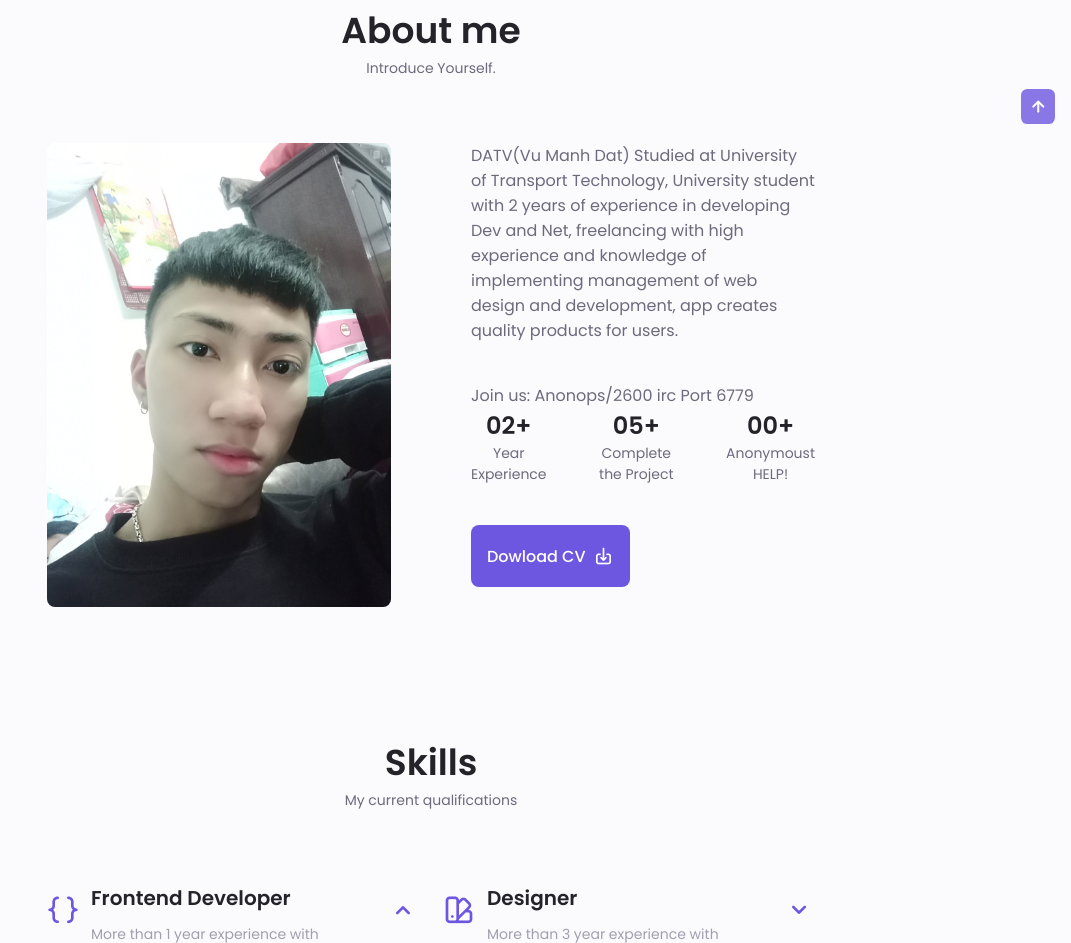
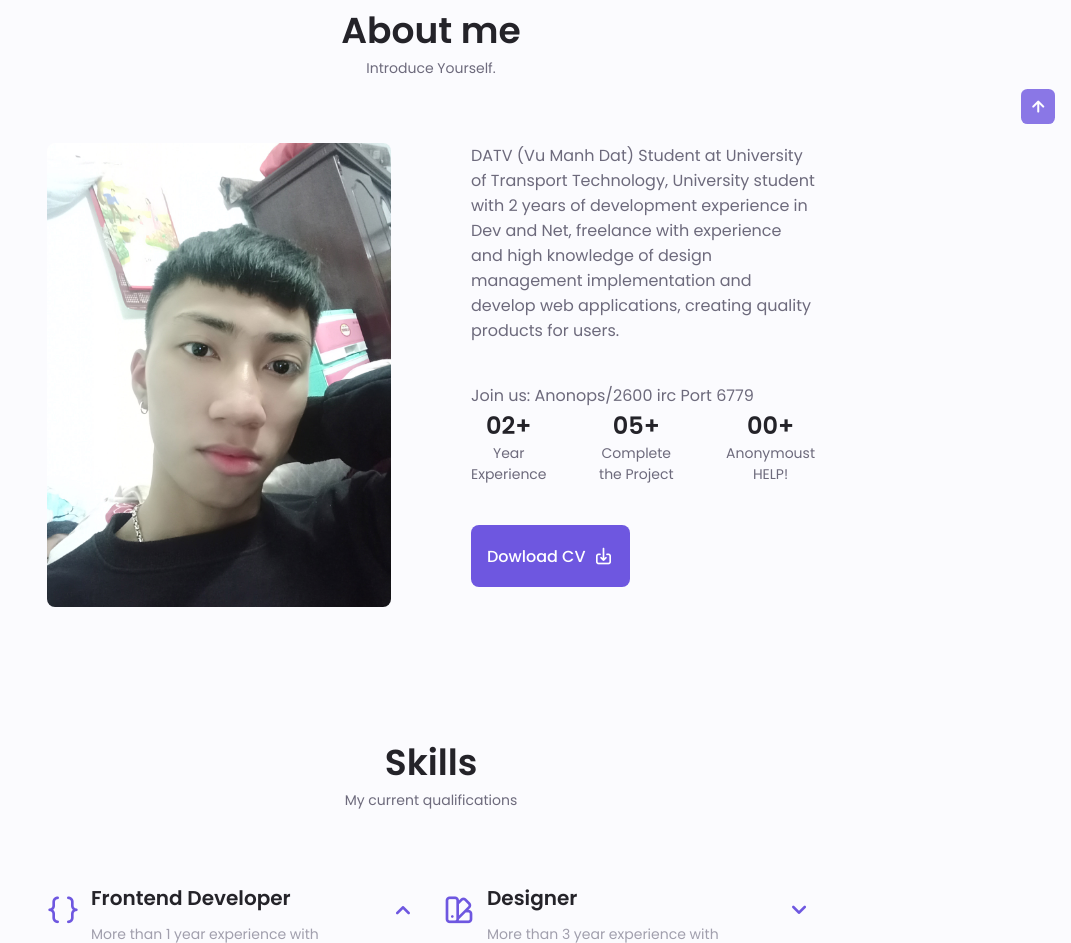
Before and after one commit to CompanyDATV/MyCV, a plain HTML site: page index.html in a window 1280 px wide. Shown: the part 836-1779 px from the top of the page, without its empty margins (209-1280 px from the left). Drawn offline with nearby package versions, Linux system fonts and the light colour scheme.

Commit message:
Update index.html

```diff
--- a/index.html
+++ b/index.html
@@ -174,10 +174,11 @@
                 <img src="assets/img/datv.jpg" class="about__img" alt="">
 
                 <div class="about__data">
-                    <p class="about__description">DATV(Vu Manh Dat) Studied at University of Transport Technology, University student
-                        with 2 years of experience in developing Dev and Net,
-                        freelancing with high experience and knowledge of implementing management of web design and development,
-                        app creates quality products for users.<p>Join us: Anonops/2600 irc Port 6779 </p>
+                    <p class="about__description">DATV (Vu Manh Dat) Student at University of Transport Technology,
+                        University student with 2 years of development experience in Dev and Net,
+                        freelance with experience and high knowledge of design management implementation and develop web applications,
+                        creating quality products for users.
+                    <p>Join us: Anonops/2600 irc Port 6779 </p>
 
                     <div class="about__info">
                         <div>
```
